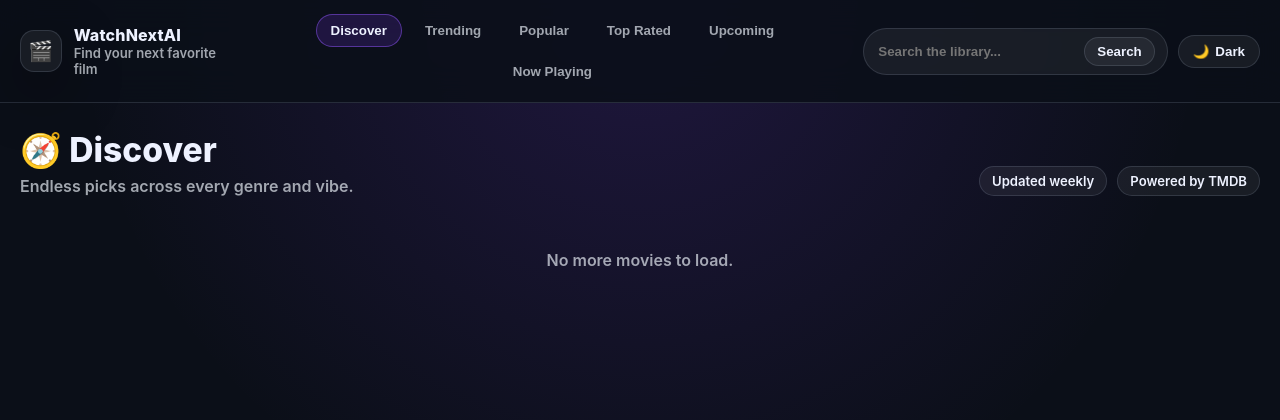
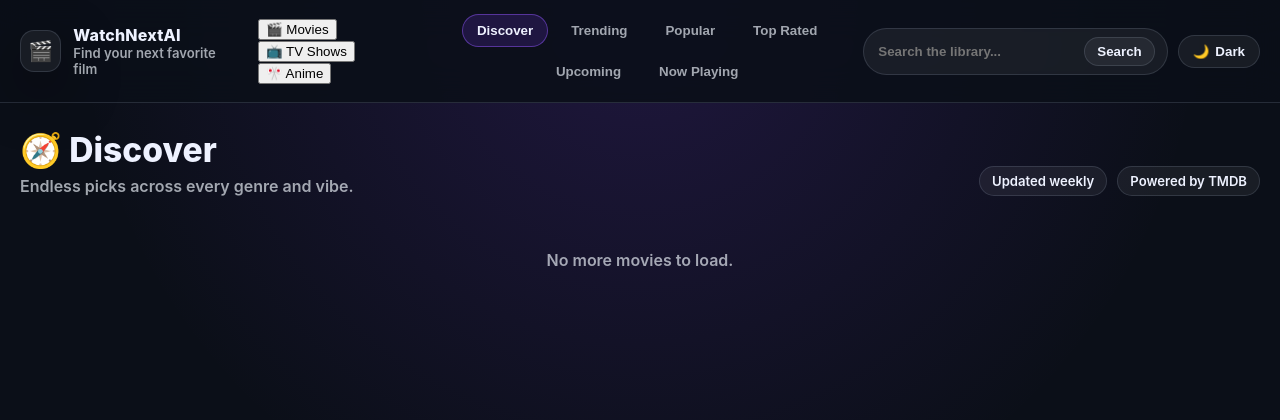
Before and after one commit to tirth6851/watchnextai, a Flask app: page / in a window 1280 px wide. Shown: the top 420 px of the page. Run offline with Flask 3, Linux system fonts and the light colour scheme; data that the repository does not hold is empty.

Commit message:
Add content type tabs for Movies, TV Shows, and Anime
- Added content-type-tabs div with three buttons
- Movies (🎬), TV Shows (📺), and Anime (🎌)
- Movies button set as active by default
- Positioned above the category navigation tabs

```diff
--- a/templates/index.html
+++ b/templates/index.html
@@ -16,6 +16,12 @@
       </div>
     </div>
 
+
+        <div class="content-type-tabs" id="contentTypeTabs">
+      <button class="content-type-btn active" data-type="movies">🎬 Movies</button>
+      <button class="content-type-btn" data-type="tv">📺 TV Shows</button>
+      <button class="content-type-btn" data-type="anime">🎌 Anime</button>
+    </div>
     <div class="nav-tabs" id="navLinks">
       <button class="nav-link active" data-category="discover">Discover</button>
       <button class="nav-link" data-category="trending">Trending</button>
```
